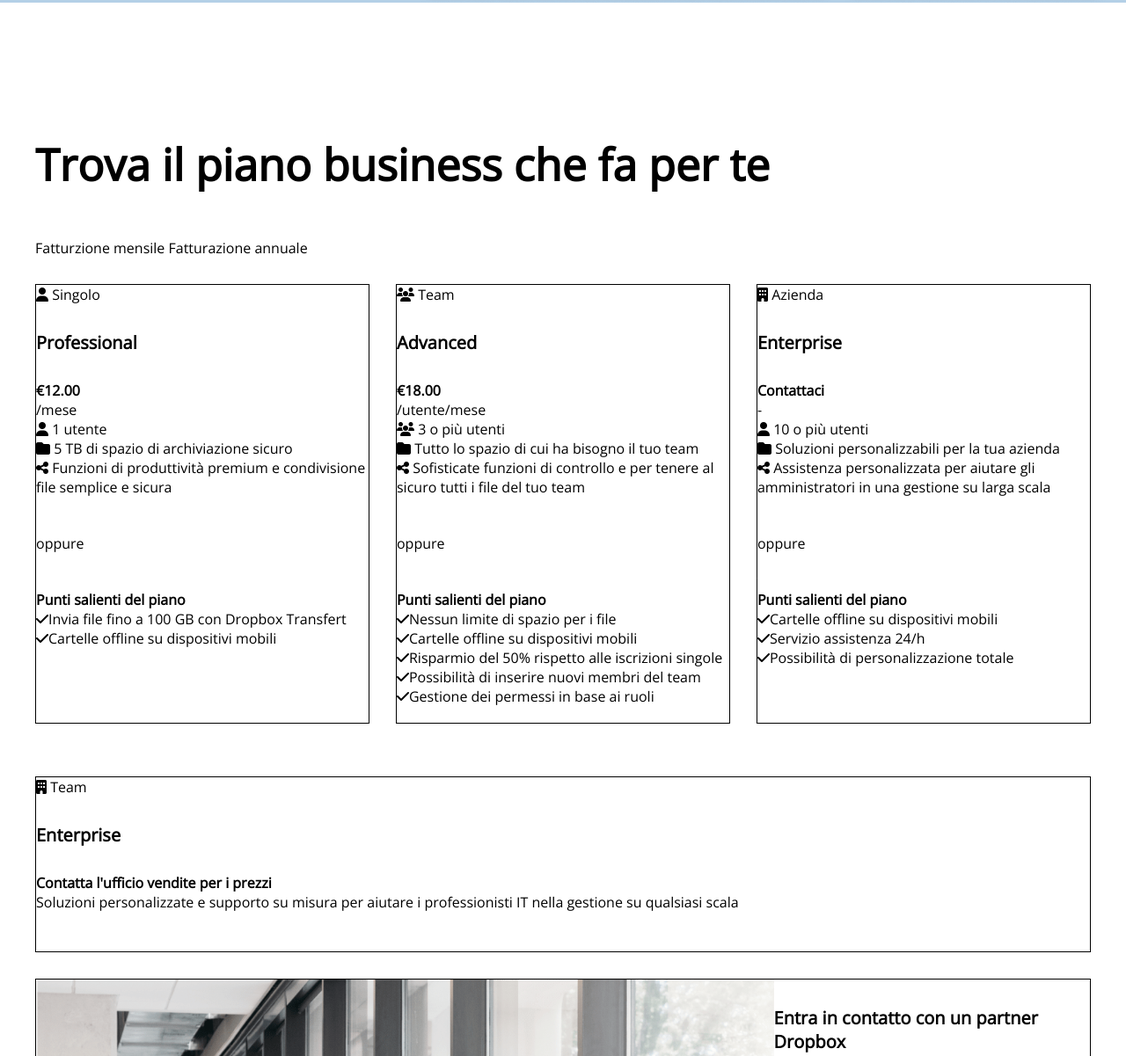
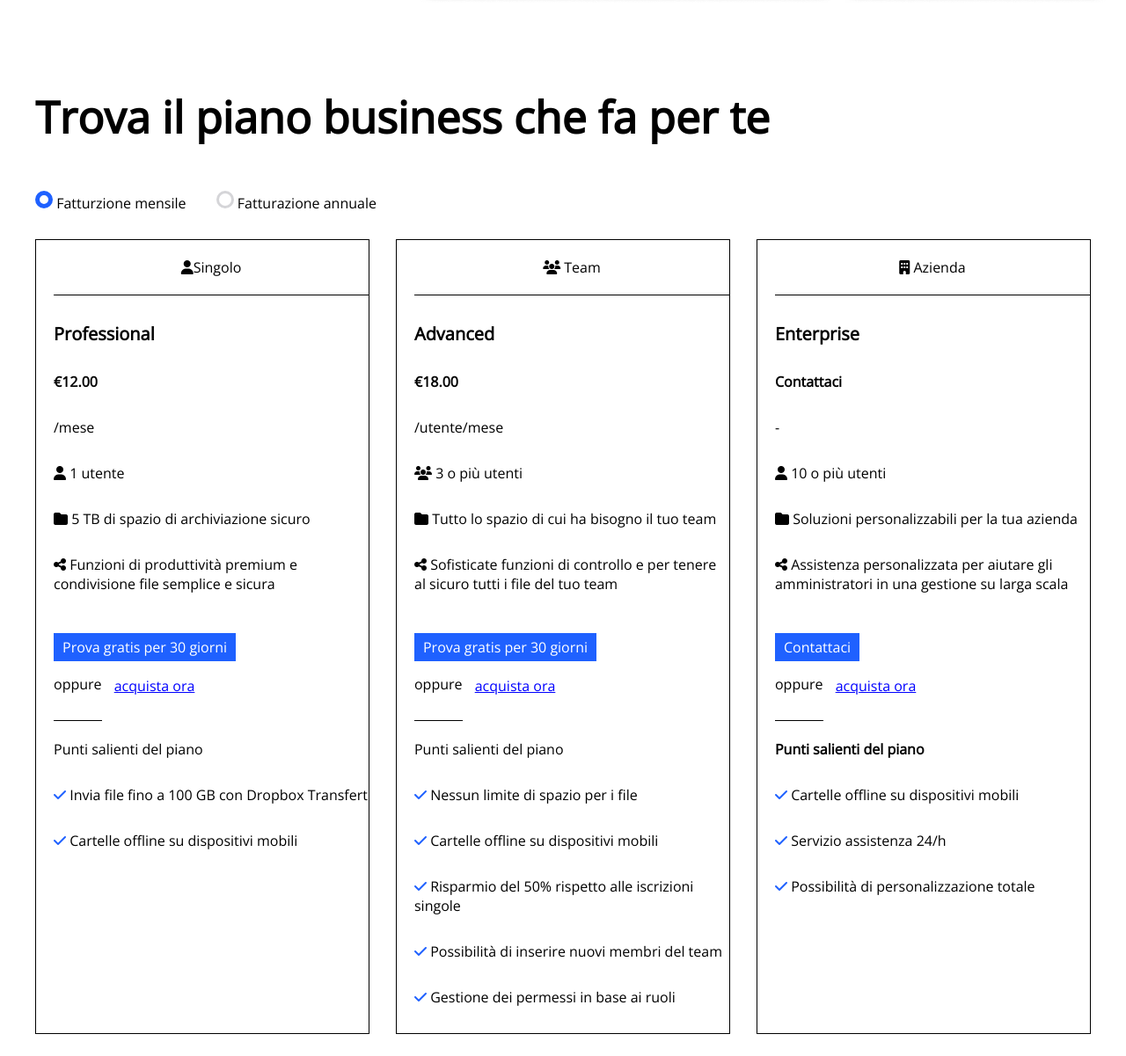
Before and after one commit to EleonoraFlaborea/htmlcss-dropbox, a plain HTML site: page index.html in a window 1280 px wide. Shown: the part 983-2184 px from the top of the page at 88% size. Drawn offline with nearby package versions, Linux system fonts and the light colour scheme.

Commit message:
fixed header, btn, col

```diff
--- a/css/style.css
+++ b/css/style.css
@@ -15,7 +15,11 @@ body{
 /* Utils */
 
 .btn{
-    background-color: blue;
+   background-color: #1F61FF;
+   padding: 5px 10px;
+   display: inline-block;
+   color: white;
+   margin: 15px 0;
 }
 
 .logo{
@@ -33,6 +37,7 @@ img{
     display: block;
 }
 
+
 ul{
     list-style-type: none;
 }
@@ -40,26 +45,35 @@ ul{
 a{
     text-decoration: none;
     color: black;
+    vertical-align: middle;
+}
+
+a:not(.btn){
+    margin: 0 10px;
 }
 
 h1{
     font-weight: 900;
     font-size: 100px;
-    padding-bottom: 80px;
     padding-top: 50px;
+    padding-bottom: 50px;
 }
 
 h3{
     padding-top: 150px;
-    font-weight: 600;
+    font-weight: 900;
     font-size: 50px;
     margin-bottom: 50px;
 }
 
 h4{
-    font-weight: 600;
+    font-weight: 900;
     font-size: 20px;
     margin: 30px 0;
+}
+
+#arrow{
+    margin-top: 200px;
 }
 
 /*Header*/
@@ -91,16 +105,17 @@ h4{
     width: 100%;
     display: flex;
     flex-direction: row;
+    padding-top: 30px;
 }
 
 .small-box{
     flex-basis: 30%;
-    min-height: 400px;
+    max-height: 450px;
 }
 
 .large-box{
     flex-basis: 70%;
-    min-height: 400px;
+    max-height: 450px;
 }
 
 /*Business Plan*/
@@ -112,6 +127,19 @@ h4{
 
 #plans{
     min-height: 500px;
+}
+
+.circle{
+    display: inline-block;
+    height: 20px;
+    width: 20px;
+    border: 5px solid #1F61FF;
+    border-radius: 50%;
+}
+
+.light-circle{
+    border: 3px solid #D5D5D8;
+    margin-left: 30px;
 }
 
 .row{
@@ -129,11 +157,30 @@ h4{
     min-height: 500px;
     flex-basis: calc(100% / 3 - 60px/3);
     margin-top: 30px;
+    padding-left: 20px;
 }
 
 .xl-col{
     min-height: 200px;
     width: 100%;
+}
+
+.underline{
+    border-bottom: 1px solid black;
+    padding-top: 20px;
+}
+
+.title{
+    text-align: center;
+    padding-top: 20px;
+}
+
+.bottom-space{
+    padding-bottom: 30px;
+}
+
+.upper-space{
+    padding-top: 50px;
 }
 
 .xl-card{
@@ -144,6 +191,7 @@ h4{
 .normal-btn{
     text-decoration: underline;
     color: blue;
+    display: inline;
 }
 
 /*Partner*/
@@ -243,8 +291,17 @@ h4{
     display: block;
 }
 
+#dropdown p{
+    margin: 20px 0;
+}
+
 #dropdown{
-    margin: 50px 0;
+    border-top: 1px solid black;
+}
+
+div.line{
+    border-bottom: 1px solid black;
+
 }
 
 /*Footer*/
@@ -259,8 +316,12 @@ footer{
     color: white;
 }
 
-.col a{
-    color: white;
+/*.col a{
+    color: blue;  white
     display: block;
     margin: 10px 0;
+}*/
+
+.lang{
+    padding: 50px 0;
 }
--- a/index.html
+++ b/index.html
@@ -37,7 +37,7 @@
                     <a href="#">Supporto</a>
                     <a href="#">Contatta l'ufficio vendite</a>
                     <a href="#">Accedi</a>
-                    <a href="btn">Inizia</a>
+                    <a href="#" class="btn">Inizia</a>
                 </li>
             </ul>
         </nav>
@@ -55,12 +55,12 @@
                         <p>Finalmente tutti i tuoi strumenti, contenuti e collaboratori sono accessibili dallo stesso posto.
                             Dropbox Business è più di un spazio di archiviazione sicuro: è un modo intelligene e integrato per ottimizzare il flusso di lavoro esistente.
                         </p>
-                        <a href="btn">Inizia la tua prova gratuita</a>
+                        <a href="#" class="btn">Inizia la tua prova gratuita</a>
                         <p>Annulla in qualsiasi momento</p>
-                        <i class="fa-solid fa-arrow-down"></i>
+                        <i id="arrow" class="fa-solid fa-arrow-down fa-2xl"></i>
                     </div>
                     <div class="large-box">
-                        <img src="img/jumbo.png" alt="jumbo">
+                        <img src="img/jumbo.png" alt="jumbo" class="jumbo">
                     </div>
                 </div>
             </div>
@@ -69,90 +69,93 @@
         <!--Business Plan-->
         <section id="plans" class="main-container">
             <h3>Trova il piano business che fa per te</h3>
+            <div class="circle"></div>
             <span>Fatturzione mensile</span>
+            <div class="circle light-circle"></div>
             <span>Fatturazione annuale</span>
             <div class="row g-30">
+
                 <div class="col">
-                    <i class="fa-solid fa-user"></i>
-                    <span>Singolo</span>
+                    <div class="title"><i class="fa-solid fa-user"></i>Singolo</div>
+                    <div class="underline"></div>
+
                     <h4>Professional</h4>
-                    <p><strong>&euro;12.00</strong></p>
-                    <p>/mese</p>
-                    <p><i class="fa-solid fa-user"></i> 1 utente</p>
+                    <p class="bottom-space"><strong>&euro;12.00</strong></p>
+                    <p class="bottom-space">/mese</p>
+                    <p class="bottom-space"><i class="fa-solid fa-user"></i> 1 utente</p>
 
-                    <p><i class="fa-solid fa-folder"></i> 5 TB di spazio di archiviazione sicuro</p>
+                    <p class="bottom-space"><i class="fa-solid fa-folder"></i> 5 TB di spazio di archiviazione sicuro</p>
 
-                    <p><i class="fa-solid fa-share-nodes"></i> Funzioni di produttività premium e condivisione file semplice e sicura</p>
+                    <p class="bottom-space"><i class="fa-solid fa-share-nodes"></i> Funzioni di produttività premium e condivisione file semplice e sicura</p>
 
-                    <a href="btn">Prova gratis per 30 giorni</a>
+                    <div><a href="#" class="btn">Prova gratis per 30 giorni</a></div>
 
-                    <p>oppure<a href="#" class="normal-btn">acquista ora</a></p>
+                    <span class="underline bottom-space">oppure</span>
+                    <a href="#" class="normal-btn">acquista ora</a>
 
-                    <!--linea-->
+                    <p class="upper-space bottom-space">Punti salienti del piano</p>
 
-                    <p><strong>Punti salienti del piano</strong></p>
-
-                    <p><i class="fa-solid fa-check"></i>Invia file fino a 100 GB con Dropbox Transfert</p>
+                    <p class="bottom-space"><i class="fa-solid fa-check" style="color: #1F61FF;"></i> Invia file fino a 100 GB con Dropbox Transfert</p>
 
 
-                    <p> <i class="fa-solid fa-check"></i>Cartelle offline su dispositivi mobili</p>
+                    <p class="bottom-space"> <i class="fa-solid fa-check" style="color: #1F61FF;"></i> Cartelle offline su dispositivi mobili</p>
+                </div>
 
-                </div>
                 <div class="col">
+                    <div class="title"><i class="fa-solid fa-users"></i> Team</div>
+                    <div class="underline"></div>
+                    <h4>Advanced</h4>
+                    <p class="bottom-space"><strong>&euro;18.00</strong></p>
+                    <p class="bottom-space">/utente/mese</p>
+                    <p class="bottom-space"><i class="fa-solid fa-users"></i> 3 o più utenti</p>
 
-                    <p><i class="fa-solid fa-users"></i> Team</p>
-                    <h4>Advanced</h4>
-                    <p><strong>&euro;18.00</strong></p>
-                    <p>/utente/mese</p>
-                    <p><i class="fa-solid fa-users"></i> 3 o più utenti</p>
+                    <p class="bottom-space"><i class="fa-solid fa-folder"></i> Tutto lo spazio di cui ha bisogno il tuo team</p>
 
-                    <p><i class="fa-solid fa-folder"></i> Tutto lo spazio di cui ha bisogno il tuo team</p>
+                    <p class="bottom-space"><i class="fa-solid fa-share-nodes"></i> Sofisticate funzioni di controllo e per tenere al sicuro tutti i file del tuo team</p>
 
-                    <p><i class="fa-solid fa-share-nodes"></i> Sofisticate funzioni di controllo e per tenere al sicuro tutti i file del tuo team</p>
+                    <div><a href="#" class="btn">Prova gratis per 30 giorni</a></div>
 
-                    <a href="btn">Prova gratis per 30 giorni</a>
+                    <span class="underline bottom-space">oppure</span>
+                    <a href="#" class="normal-btn">acquista ora</a>
 
-                    <p>oppure<a href="#" class="normal-btn">acquista ora</a></p>
 
-                    <!--linea-->
+                    <p class="upper-space bottom-space">Punti salienti del piano</p>
 
-                    <p><strong>Punti salienti del piano</strong></p>
-
-                    <p><i class="fa-solid fa-check"></i>Nessun limite di spazio per i file</p>
-                    <p><i class="fa-solid fa-check"></i>Cartelle offline su dispositivi mobili</p>
-                    <p><i class="fa-solid fa-check"></i>Risparmio del 50% rispetto alle iscrizioni singole</p>
-                    <p><i class="fa-solid fa-check"></i>Possibilità di inserire nuovi membri del team</p>
-                    <p><i class="fa-solid fa-check"></i>Gestione dei permessi in base ai ruoli</p>
+                    <p class="bottom-space"><i class="fa-solid fa-check" style="color: #1F61FF;"></i> Nessun limite di spazio per i file</p>
+                    <p class="bottom-space"><i class="fa-solid fa-check" style="color: #1F61FF;"></i> Cartelle offline su dispositivi mobili</p>
+                    <p class="bottom-space"><i class="fa-solid fa-check" style="color: #1F61FF;"></i> Risparmio del 50% rispetto alle iscrizioni singole</p>
+                    <p class="bottom-space"><i class="fa-solid fa-check" style="color: #1F61FF;"></i> Possibilità di inserire nuovi membri del team</p>
+                    <p class="bottom-space"><i class="fa-solid fa-check" style="color: #1F61FF;"></i> Gestione dei permessi in base ai ruoli</p>
 
                 </div>
 
                 <div class="col">
-                    <p><i class="fa-solid fa-building"></i> Azienda</p>
+                    <div class="title"><i class="fa-solid fa-building"></i> Azienda</div>
+                    <div class="underline"></div>
                     <h4>Enterprise</h4>
-                    <p><strong>Contattaci</strong></p>
-                    <p>-</p>
-                    <p><i class="fa-solid fa-user"></i> 10 o più utenti</p>
+                    <p class="bottom-space"><strong>Contattaci</strong></p>
+                    <p class="bottom-space">-</p>
+                    <p class="bottom-space"><i class="fa-solid fa-user"></i> 10 o più utenti</p>
 
-                    <p><i class="fa-solid fa-folder"></i> Soluzioni personalizzabili per la tua azienda</p>
+                    <p class="bottom-space"><i class="fa-solid fa-folder"></i> Soluzioni personalizzabili per la tua azienda</p>
 
-                    <p><i class="fa-solid fa-share-nodes"></i> Assistenza personalizzata per aiutare gli amministratori in una gestione su larga scala</p>
+                    <p class="bottom-space"><i class="fa-solid fa-share-nodes"></i> Assistenza personalizzata per aiutare gli amministratori in una gestione su larga scala</p>
 
-                    <a href="btn">Contattaci</a>
+                    <div><a href="#" class="btn">Contattaci</a></div>
 
-                    <p>oppure<a href="#" class="normal-btn">acquista ora</a></p>
+                    <span class="underline bottom-space">oppure</span>
+                    <a href="#" class="normal-btn">acquista ora</a>
 
-                    <!--linea-->
+                    <p class="upper-space bottom-space"><strong>Punti salienti del piano</strong></p>
 
-                    <p><strong>Punti salienti del piano</strong></p>
-
-                    <p><i class="fa-solid fa-check"></i>Cartelle offline su dispositivi mobili</p>
-                    <p><i class="fa-solid fa-check"></i>Servizio assistenza 24/h</p>
-                    <p><i class="fa-solid fa-check"></i>Possibilità di personalizzazione totale</p>
+                    <p class="bottom-space"><i class="fa-solid fa-check" style="color: #1F61FF;"></i> Cartelle offline su dispositivi mobili</p>
+                    <p class="bottom-space"><i class="fa-solid fa-check" style="color: #1F61FF;"></i> Servizio assistenza 24/h</p>
+                    <p class="bottom-space"><i class="fa-solid fa-check" style="color: #1F61FF;"></i> Possibilità di personalizzazione totale</p>
                 </div>
 
-                <div class="xl-col xl-card">
+                <div class="xl-col xl-card title">
                     <p><i class="fa-solid fa-building"></i> Team</p>
-                    <!--linea-->
+                    <div class="underline"></div>
                     <h4>Enterprise</h4>
                     <p><strong>Contatta l'ufficio vendite per i prezzi</strong></p>
                     <p>Soluzioni personalizzate e supporto su misura per aiutare i professionisti IT nella gestione su qualsiasi scala</p>
@@ -313,11 +316,12 @@
 
                 <!--linea-->
 
-                <div id="dropdown">
+                <div id="dropdown" class="line">
                     <p class="question">Qual è la differenza tra Dropbox Business Standard e Dropbox Business Advanced <i class="fa-solid fa-chevron-down"></i></p>
                     <p class="answer">Risposta</p>
                 </div>
                 <!--linea-->
+                <br>
             </div>
         </section>
     </main>
@@ -375,8 +379,8 @@
 
         <!--linea-->
 
-        <div>
-            <p><i class="fa-solid fa-earth-americas"></i> Italiano <i class="fa-solid fa-caret-up"></i></p>
+        <div class="jumbo-container">
+            <p class="lang"><i class="fa-solid fa-earth-americas"></i> Italiano <i class="fa-solid fa-caret-up"></i></p>
         </div>
 
     </footer>
```
